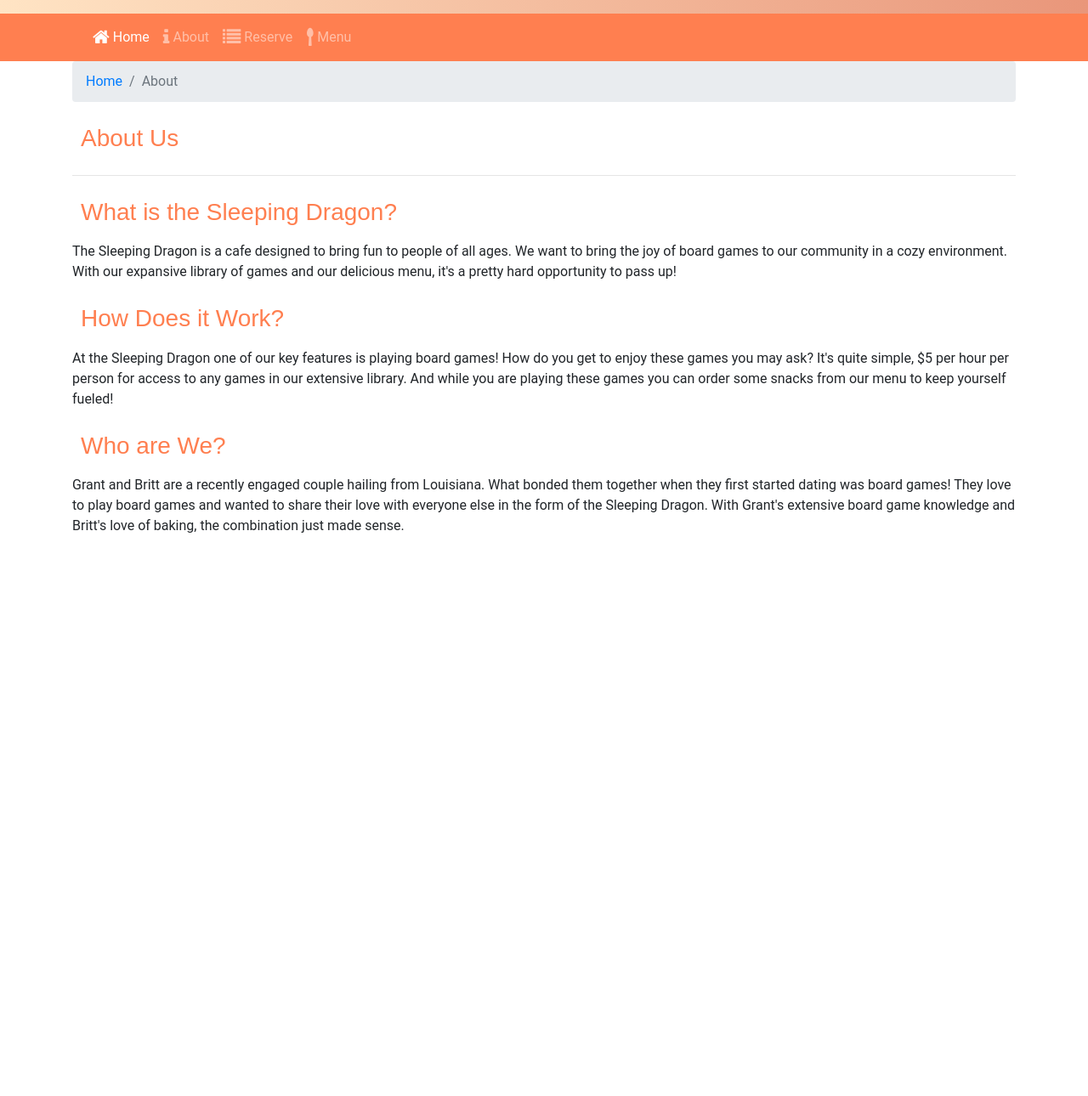
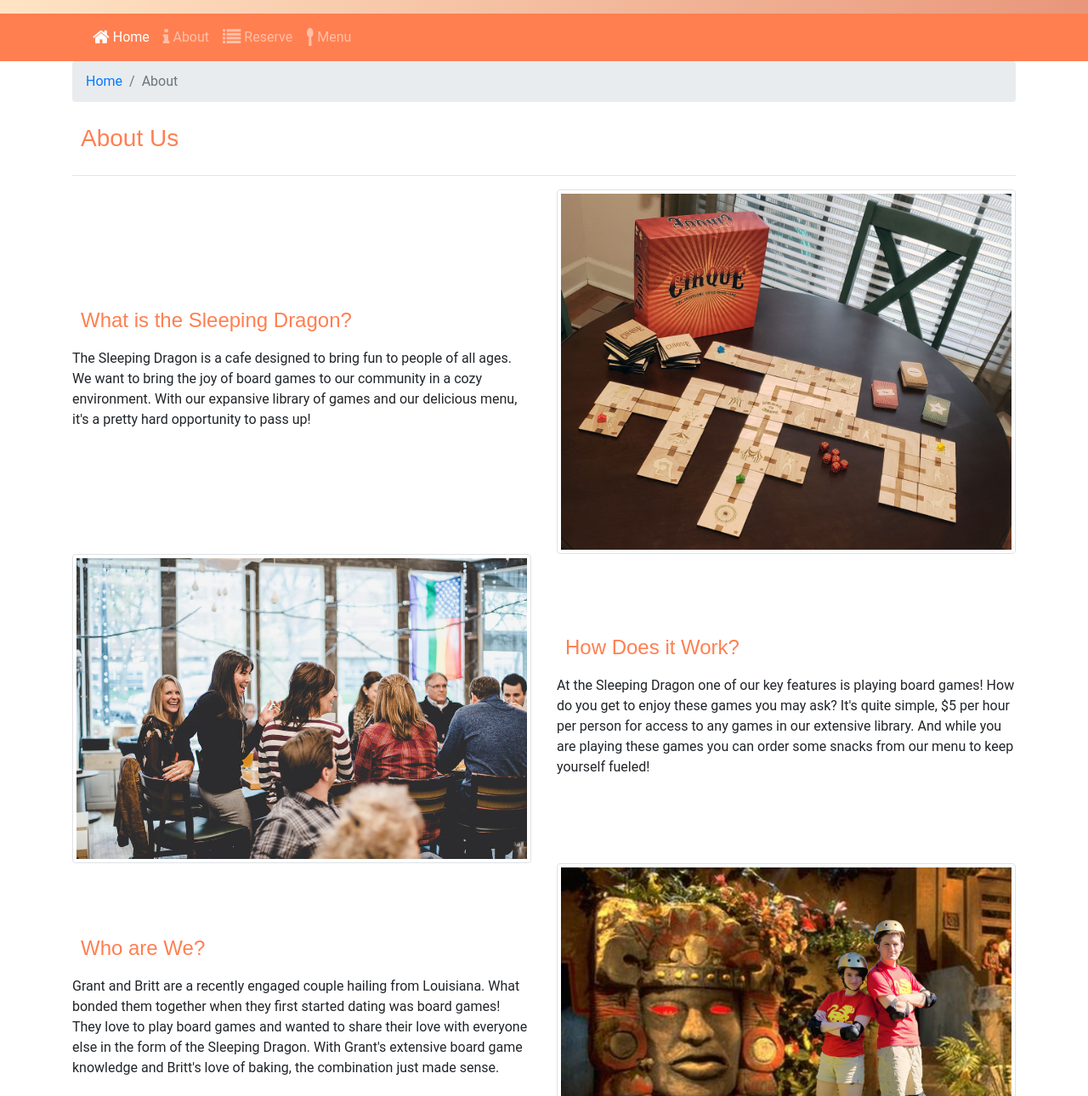
Before and after one commit to blueberrybritt/SleepingDragon, a website: page about.html in a window 1280 px wide. Shown: the part 131-1421 px from the top of the page at 85% size. Before the commit the page ends 800 px from the top, so only its background shows below. Drawn offline with nearby package versions, Linux system fonts and the light colour scheme; a web font is replaced by a local one.

Commit message:
About Page Pt. 2

```diff
--- a/about.html
+++ b/about.html
@@ -19,10 +19,19 @@
     <title>The Sleeping Dragon Board Game Cafe</title>
   </head>
   <body>
-    <header class="jumbotron jumbotron-fluid">
+   <header class="jumbotron jumbotron-fluid">
+        <div class="container">
+        <div class="row">
+          <div class="col-4 col-sm-3 col-md-2 align-self-center">
+            <a href="#"></a><img src="img/spyro.png" class="img-fluid" /></a>
+          </div>
+          <div class="col">
       <h1>The Sleeping Dragon</h1>
       <h2>Board Game Cafe</h2>
-    </header>
+      </div>
+      </div>
+      </div>
+      </header>
     <nav class="navbar navbar-expand-sm navbar-dark sticky-top">
       <div class="container">
         <a class="navbar-brand" href="#"></a>
@@ -65,22 +74,46 @@
         </div>
       </div>
 
-      <h3>What is the Sleeping Dragon?</h3>
+      <div class="row align-items-center">
+        <div class="col-sm-6">
+
+      <h4>What is the Sleeping Dragon?</h4>
       <p>
         The Sleeping Dragon is a cafe designed to bring fun to people of all ages. We want to bring
         the joy of board games to our community in a cozy environment. With our expansive library of
         games and our delicious menu, it's a pretty hard opportunity to pass up!
       </p>
-
-      <h3>How Does it Work?</h3>
+      </div>
+      <div class="col">
+          <div class="media">
+               <img class="d-flex img-thumbnail" src="img/5.jpg" alt="Breadcrumb Trail thumbnail" />
+            <div class="media-body align-self-center">
+          </div>
+      </div>
+      </div>
+      </div>
+      <div class="row align-items-center">
+          <div class="col-sm-6">
+          <div class="media">
+               <img class="d-flex img-thumbnail" src="img/event2.jpg" alt="Breadcrumb Trail thumbnail" />
+            <div class="media-body align-self-center">
+          </div>
+      </div>
+      </div>
+          <div class="col">
+      <h4>How Does it Work?</h4>
       <p>
         At the Sleeping Dragon one of our key features is playing board games! How do you get to
         enjoy these games you may ask? It's quite simple, $5 per hour per person for access to any
         games in our extensive library. And while you are playing these games you can order some
         snacks from our menu to keep yourself fueled!
       </p>
+      </div>
+      </div>
+      <div class="row align-items-center">
+          <div class="col-sm-6">
 
-      <h3>Who are We?</h3>
+      <h4>Who are We?</h4>
       <p>
         Grant and Britt are a recently engaged couple hailing from Louisiana. What bonded them
         together when they first started dating was board games! They love to play board games and
@@ -88,6 +121,15 @@
         Grant's extensive board game knowledge and Britt's love of baking, the combination just made
         sense.
       </p>
+      </div>
+      <div class="col">
+          <div class="media">
+               <img class="d-flex img-thumbnail" src="img/olmec.jpg" alt="Breadcrumb Trail thumbnail" />
+            <div class="media-body align-self-center">
+          </div>
+      </div>
+      </div>
+      </div>
 
     </div>
 
--- a/css/styles.css
+++ b/css/styles.css
@@ -1,7 +1,7 @@
 body {
     font-family: "Roboto", monospace, sans-serif;
 }
- h3, h2 {
+ h3, h2, h4 {
     font-family: "Valera Round", sans-serif;
 }
 
@@ -22,6 +22,11 @@ h3 {
     color:#FF7F50
 }
 
+h4 {
+    color: #FF7F50;
+    padding: 10px;
+}
+
 .jumbotron {
     margin: 0;
     padding: 30px;
```
Also changed, not shown: menu.html (+10 -1 lines), reserve.html (+11 -2 lines), img/olmec.jpg (added).
